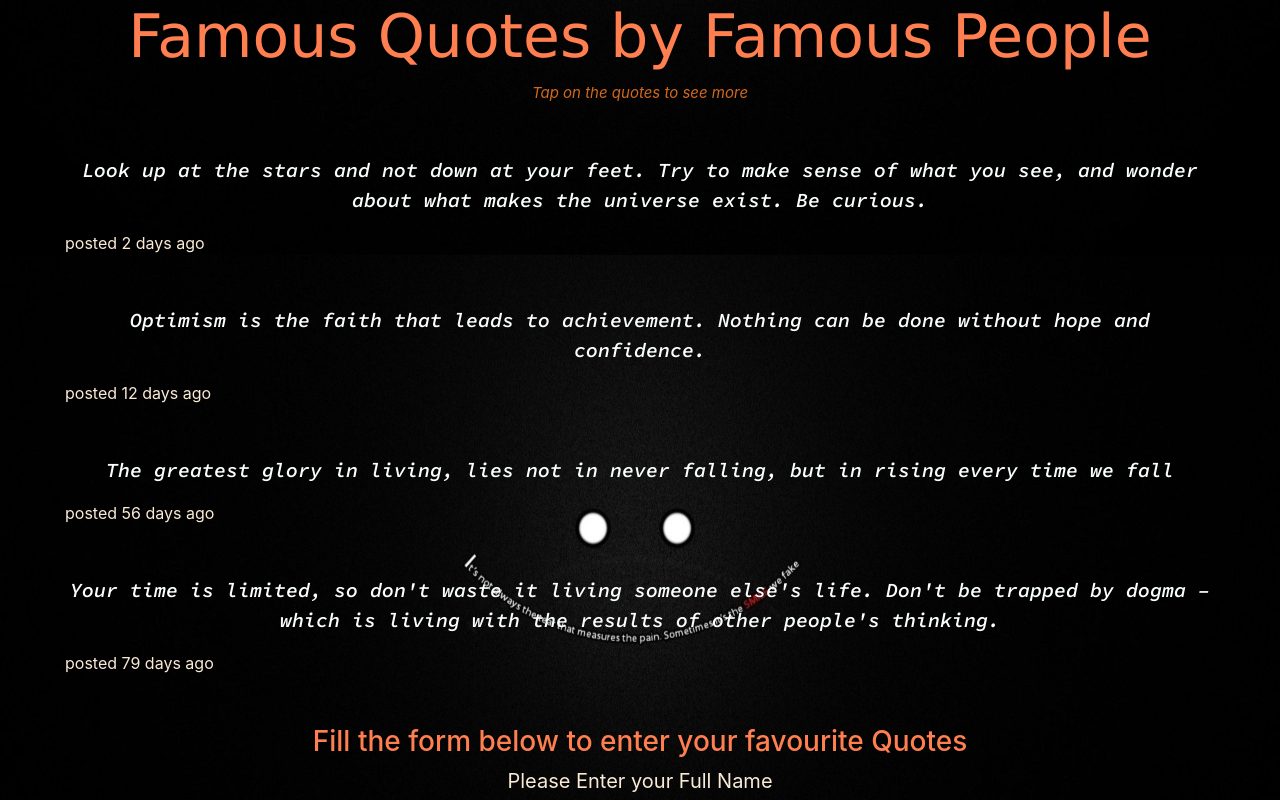
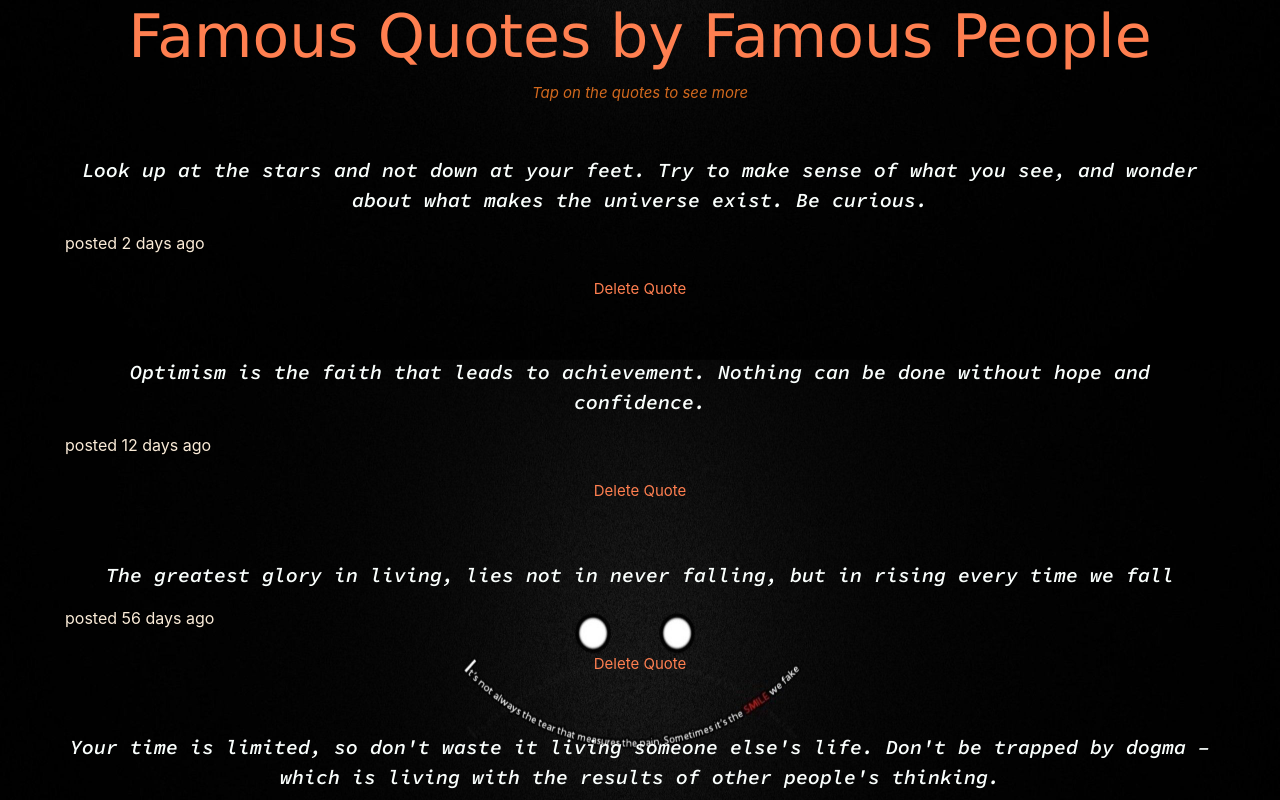
Before and after one commit to martyminion/Quotes, an Angular app: page / in a window 1280 px wide. Shown: the top 800 px of the page. Built offline with nearby package versions, Linux system fonts and the light colour scheme.

Commit message:
Adds delete button

```diff
--- a/src/app/quote/quote.component.css
+++ b/src/app/quote/quote.component.css
@@ -27,3 +27,7 @@
   color: chocolate;
   font-size: 15px;
 }
+.deleteButton{
+  color: coral;
+  font-size: 15px;
+}
--- a/src/app/quote/quote.component.html
+++ b/src/app/quote/quote.component.html
@@ -15,6 +15,9 @@
       <app-quote-details *ngIf='quote.showDetails' [quote]='quote' (voteCountDown)=counterDown(i)
         (voteCountUp)=counterUp(i)></app-quote-details>
     </div>
+    <div>
+      <button (click)="deleteQuote(i)" class="btn deleteButton">Delete Quote</button>
+    </div>
   </div>
   <h3>Fill the form below to enter your favourite Quotes</h3>
   <div class="row">
--- a/src/app/quote/quote.component.ts
+++ b/src/app/quote/quote.component.ts
@@ -25,6 +25,9 @@
     this.quotes.unshift(quote)
 
 
+  }
+  deleteQuote(index){
+    this.quotes.splice(index,1)
   }
 
 
--- a/src/styles.css
+++ b/src/styles.css
@@ -6,5 +6,3 @@
   background-size: contain;
 
 }
-
-/* You can add global styles to this file, and also import other style files */
```
Also changed, not shown: 3 other files (tests, documents, lock files or other folders).
